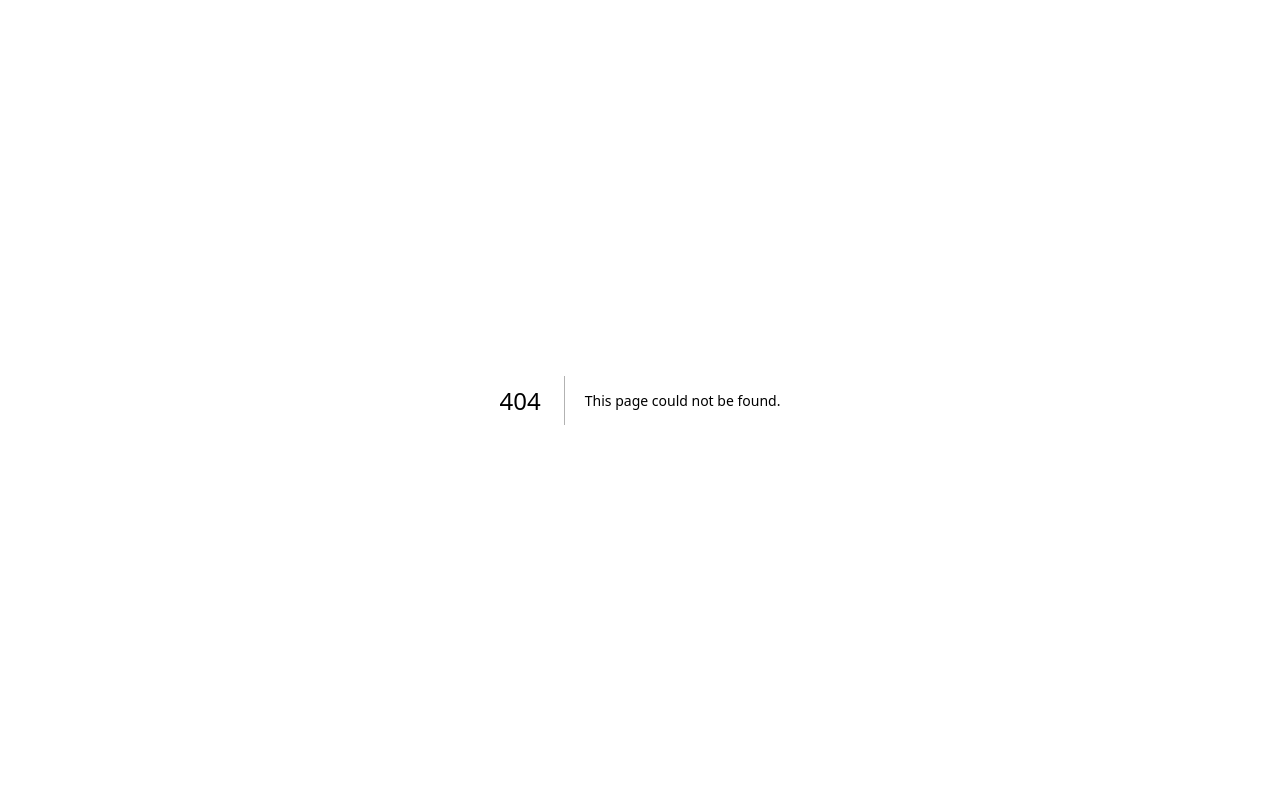
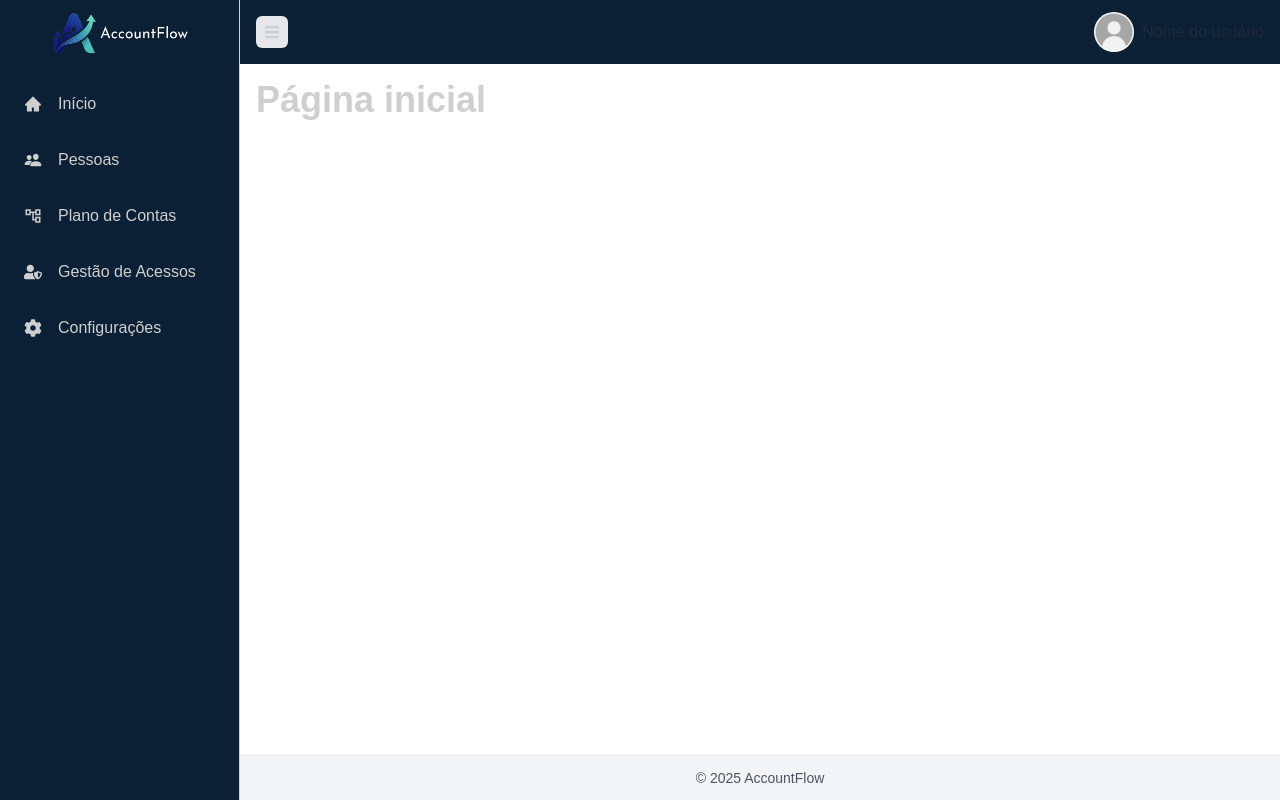
Before and after one commit to 6-Semestre-Grupo-4/grupo04, a Next.js app in the folder accountflow-front/: page /routes/home in a window 1280 px wide. Before the commit this address had no page. Built offline with nearby package versions, Linux system fonts and the light colour scheme.

Commit message:
Correção do ISSUE_TEMPLATE com prettier e ajustes de nomenclatura no layout

```diff
--- /dev/null
+++ b/accountflow-front/src/app/routes/access-management/page.jsx
@@ -0,0 +1,3 @@
+export default function AcessManagement() {
+  return <h1>Tela de Acessos</h1>;
+}
--- a/accountflow-front/src/app/routes/planodecontas/page.tsx
+++ b/accountflow-front/src/app/routes/accounts-plan/page.tsx
@@ -1,3 +1,3 @@
-export default function PlanodeContas() {
+export default function AccountsPlan() {
   return <h1>Tela de Plano de Contas</h1>;
 }
--- a/accountflow-front/src/app/routes/gestaodeacessos/page.jsx
+++ /dev/null
@@ -1,3 +0,0 @@
-export default function Acessos() {
-  return <h1>Tela de Acessos</h1>;
-}
--- /dev/null
+++ b/accountflow-front/src/app/routes/home/page.tsx
@@ -0,0 +1,3 @@
+export default function Home() {
+  return <h1 className="text-4xl font-bold">Página inicial</h1>;
+}
--- a/accountflow-front/src/app/routes/layout.tsx
+++ b/accountflow-front/src/app/routes/layout.tsx
@@ -10,7 +10,7 @@ export default function RootLayout({ children }: { children: React.ReactNode })
 
   return (
     <html lang="en">
-      <body className="antialiased m-0 p-0">
+      <body className="antialiased">
         <div className="flex h-screen">
           <Sidebar isOpen={isSidebarOpen} />
 
--- a/accountflow-front/src/app/routes/pessoas/page.tsx
+++ b/accountflow-front/src/app/routes/people/page.tsx
@@ -1,3 +1,3 @@
-export default function Pessoas() {
+export default function People() {
   return <h1>Tela de Pessoas</h1>;
 }
--- a/accountflow-front/src/app/routes/configuracoes/page.jsx
+++ b/accountflow-front/src/app/routes/system-settings/page.jsx
@@ -1,3 +1,3 @@
-export default function Configuracoes() {
+export default function SystemSettings() {
   return <h1>Tela de Configurações</h1>;
 }
--- a/accountflow-front/src/components/structure/Sidebar.tsx
+++ b/accountflow-front/src/components/structure/Sidebar.tsx
@@ -4,15 +4,17 @@ import Image from 'next/image';
 import Link from 'next/link';
 import Logo from '@/assets/images/logos/sideLogo.png';
 import LogoTransparente from '@/assets/images/logos/logoTransparente3.png';
+import { AiFillHome } from 'react-icons/ai';
 import { IoPeople } from 'react-icons/io5';
 import { MdOutlineAccountTree } from 'react-icons/md';
 import { FaCog, FaUserShield } from 'react-icons/fa';
 
 const menuItems = [
-  { title: 'Pessoas', icon: <IoPeople />, href: '/routes/pessoas' },
-  { title: 'Plano de Contas', icon: <MdOutlineAccountTree />, href: '/routes/planodecontas' },
-  { title: 'Gestão de Acessos', icon: <FaUserShield />, href: '/routes/gestaodeacessos' },
-  { title: 'Configurações', icon: <FaCog />, href: '/routes/configuracoes' },
+  { title: 'Início', icon: <AiFillHome />, href: '/routes/home' },
+  { title: 'Pessoas', icon: <IoPeople />, href: '/routes/people' },
+  { title: 'Plano de Contas', icon: <MdOutlineAccountTree />, href: '/routes/accounts-plan' },
+  { title: 'Gestão de Acessos', icon: <FaUserShield />, href: '/routes/access-management' },
+  { title: 'Configurações', icon: <FaCog />, href: '/routes/system-settings' },
 ];
 
 interface SidebarProps {
```
